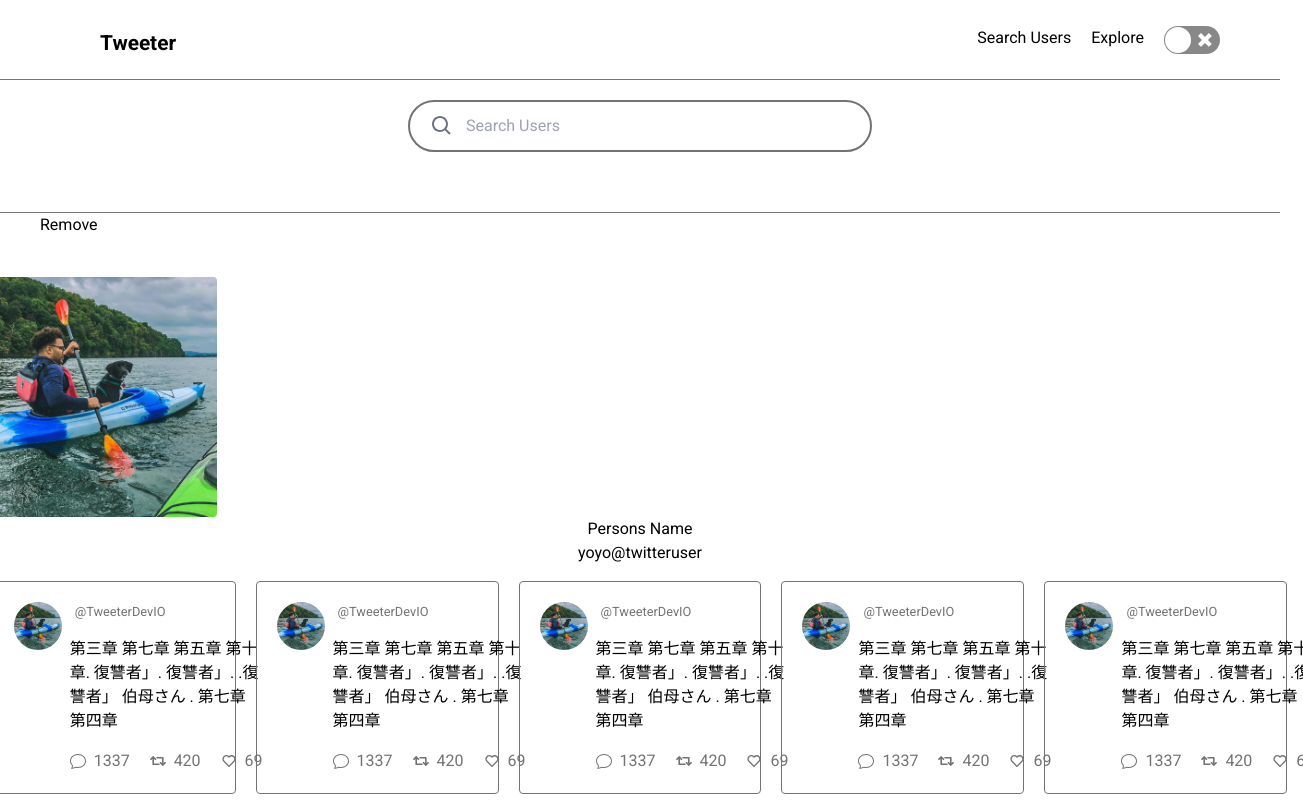
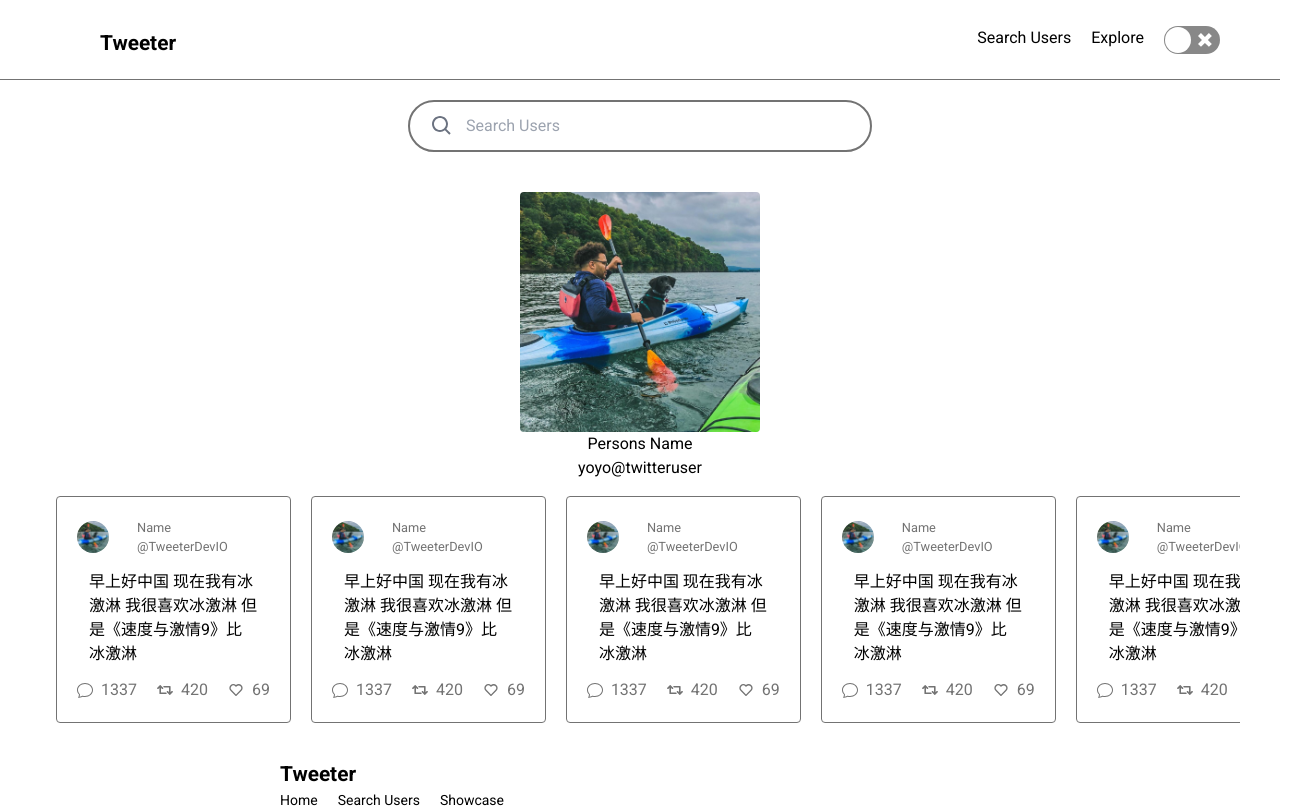
Before and after one commit to BrandonCarp/tweeter, a React (Create React App) app: page /showcase in a window 1280 px wide. Shown: the top 808 px of the page, 1303 px wide, since content can reach past the window. Built offline with nearby package versions, Linux system fonts and the light colour scheme; a web font is replaced by a local one.

Commit message:
carousel update

```diff
--- a/src/Components/Tweet Showcase/Carousel.tsx
+++ b/src/Components/Tweet Showcase/Carousel.tsx
@@ -1,6 +1,5 @@
 import React from "react";
 import { CarouselItem } from "./CarouselItem";
-
 
 export const Carousel = () => {
   return (
@@ -11,12 +10,9 @@ export const Carousel = () => {
         <CarouselItem />
         <CarouselItem />
         <CarouselItem />
-
-
-
-
+        <CarouselItem />
+        <CarouselItem />
       </div>
-
     </>
-  )
-}
+  );
+};
--- a/src/Components/Tweet Showcase/CarouselItem.tsx
+++ b/src/Components/Tweet Showcase/CarouselItem.tsx
@@ -1,34 +1,32 @@
 import React from "react";
-import picture from '../User Search Page/Imgs/me and ko.jpg'
+import picture from "../User Search Page/Imgs/me and ko.jpg";
 import { BsChat } from "react-icons/bs";
 import { FaRetweet } from "react-icons/fa";
 import { BiHeart } from "react-icons/bi";
 import { UserInfo } from "../interfaces";
 
 export const CarouselItem = () => {
-  return ( <>
-  <div className=" relative mx-auto container   rounded  userBorder   ">
-      <div className="flex   p-5">
+  return (
+    <>
+      <div className="relative mx-auto container  rounded  userBorder  p-5  ">
+        <div className="flex items-center w-[100%]">
           <img
             src={picture}
             alt="tweeters profile"
-          className="h-12 mr-2 rounded-full"
+            className="h-8 mr-2 rounded-full"
           />
 
+          <a
+            href="https://twitter.com/elonmusk"
+            className="text-secondaryGray text-mdsm p-[1px] px-5"
+          >
+            Name @TweeterDevIO
+          </a>
+        </div>
 
-        <div className="flex flex-col ">
-          <div>
-            <div className="flex text-mdsm ">
-
-              <a href="https://twitter.com/elonmusk" className="text-secondaryGray pl-[5px]">@TweeterDevIO</a>
-            </div>
-            <div className="py-4  ">
-              <p>
-                第三章 第七章 第五章 第十章. 復讐者」. 復讐者」. .復讐者」
-                伯母さん . 第七章 第四章
+        <p className="p-3">
+          早上好中国 现在我有冰激淋 我很喜欢冰激淋 但是《速度与激情9》比冰激淋
         </p>
-            </div>
-          </div>
 
         <ul className="flex items-center  space-x-5 text-secondaryGray">
           <li className="flex items-center">
@@ -42,7 +40,6 @@ export const CarouselItem = () => {
           </li>
         </ul>
       </div>
-      </div>
-    </div>
-  </>)
-}
+    </>
+  );
+};
--- a/src/Components/Tweet Showcase/FavoriteUsers.tsx
+++ b/src/Components/Tweet Showcase/FavoriteUsers.tsx
@@ -1,43 +1,26 @@
-import React, {useContext} from "react"
-import userPhoto from '../User Search Page/Imgs/me and ko.jpg';
+import React, { useContext } from "react";
+import userPhoto from "../User Search Page/Imgs/me and ko.jpg";
 import { ThemeContext } from "../Context/ThemeContext";
-import "../Styles/darkMode.css"
+import "../Styles/darkMode.css";
 import { Carousel } from "./Carousel";
-
-
 
 export const FavoriteUsers = () => {
   const theme = useContext(ThemeContext);
   return (
     <>
- <div className=" border-y border-borderGray w-screen my-5">
-  <div className="mx-auto relative container  ">
-    <button>Remove</button>
-    <div className="flex  justify-center p-10">
-          <div className="  rounded">
+      <div className="flex flex-col items-center justify-center">
+        <img
+          src={userPhoto}
+          alt="user photo"
+          className="h-[10rem] md:h-[15rem] rounded"
+        />
 
-<img src={userPhoto}
-alt='user photo'
-className="h-[10rem] md:h-[15rem] rounded"
-/>
-<h2 className="text-center">Persons Name</h2>
-<h3 className="text-center">yoyo@twitteruser</h3>
-{/* Tweet Carasal map the top then map these */}
-<div className="flex space-x-5 justify-center">
-
-
-
-</div>
-<div className="flex items-center justify-center space-x-10">
-<Carousel />
-</div>
-
-          </div>
-    </div>
-
-  </div>
-
-         </div>
+        <h2 className="">Persons Name</h2>
+        <h3 className="">yoyo@twitteruser</h3>
+      </div>
+      <div>
+        <Carousel />
+      </div>
     </>
-  )
-}
+  );
+};
--- a/src/Components/Tweet Showcase/TweetShowcase.tsx
+++ b/src/Components/Tweet Showcase/TweetShowcase.tsx
@@ -9,11 +9,11 @@ export const TweetShowcase = () => {
     <div className="">
       <div className="relative container mx-auto">
         <UserSearchBar />
-        <div className="flex flex-col items-center justify-center ">
+
           {/* Favorite Users */}
           {/* Map these set limit to 5 Users */}
           <FavoriteUsers />
-        </div>
+
 
       </div>
     </div>
--- a/src/Components/User Search Page/Users.tsx
+++ b/src/Components/User Search Page/Users.tsx
@@ -1,19 +1,16 @@
 import React from "react";
-
 
 import { BsChat } from "react-icons/bs";
 import { FaRetweet } from "react-icons/fa";
 import { BiHeart } from "react-icons/bi";
 import { UserInfo } from "../interfaces";
 
-import "../Styles/darkMode.css"
+import "../Styles/darkMode.css";
 
 export const Users: React.FC<UserInfo> = ({ name, picture }) => {
   return (
-
     <div className=" relative mx-auto container   rounded  userBorder   ">
       <div className="flex   p-5">
-
         {/* <a href="https://twitter.com/elonmusk" className=" mr-5">
         <img
           src={picture}
@@ -27,17 +24,21 @@ export const Users: React.FC<UserInfo> = ({ name, picture }) => {
           className="h-12 mr-2 rounded-full"
         />
 
-
         <div className="flex flex-col ">
           <div>
             <div className="flex text-mdsm ">
-
-             {name} <a href="https://twitter.com/elonmusk" className="text-secondaryGray pl-[5px]">@{name}TweeterDevIO</a>
+              {name}{" "}
+              <a
+                href="https://twitter.com/elonmusk"
+                className="text-secondaryGray pl-[5px]"
+              >
+                @{name}TweeterDevIO
+              </a>
             </div>
             <div className="py-4  ">
               <p>
-                第三章 第七章 第五章 第十章. 復讐者」. 復讐者」. .復讐者」
-                伯母さん . 第七章 第四章
+                早上好中国 现在我有冰激淋 我很喜欢冰激淋
+                但是《速度与激情9》比冰激淋
               </p>
             </div>
           </div>
@@ -57,4 +58,4 @@ export const Users: React.FC<UserInfo> = ({ name, picture }) => {
       </div>
     </div>
   );
-}
+};
```
Lines whose indentation alone changed are shown as unchanged.
